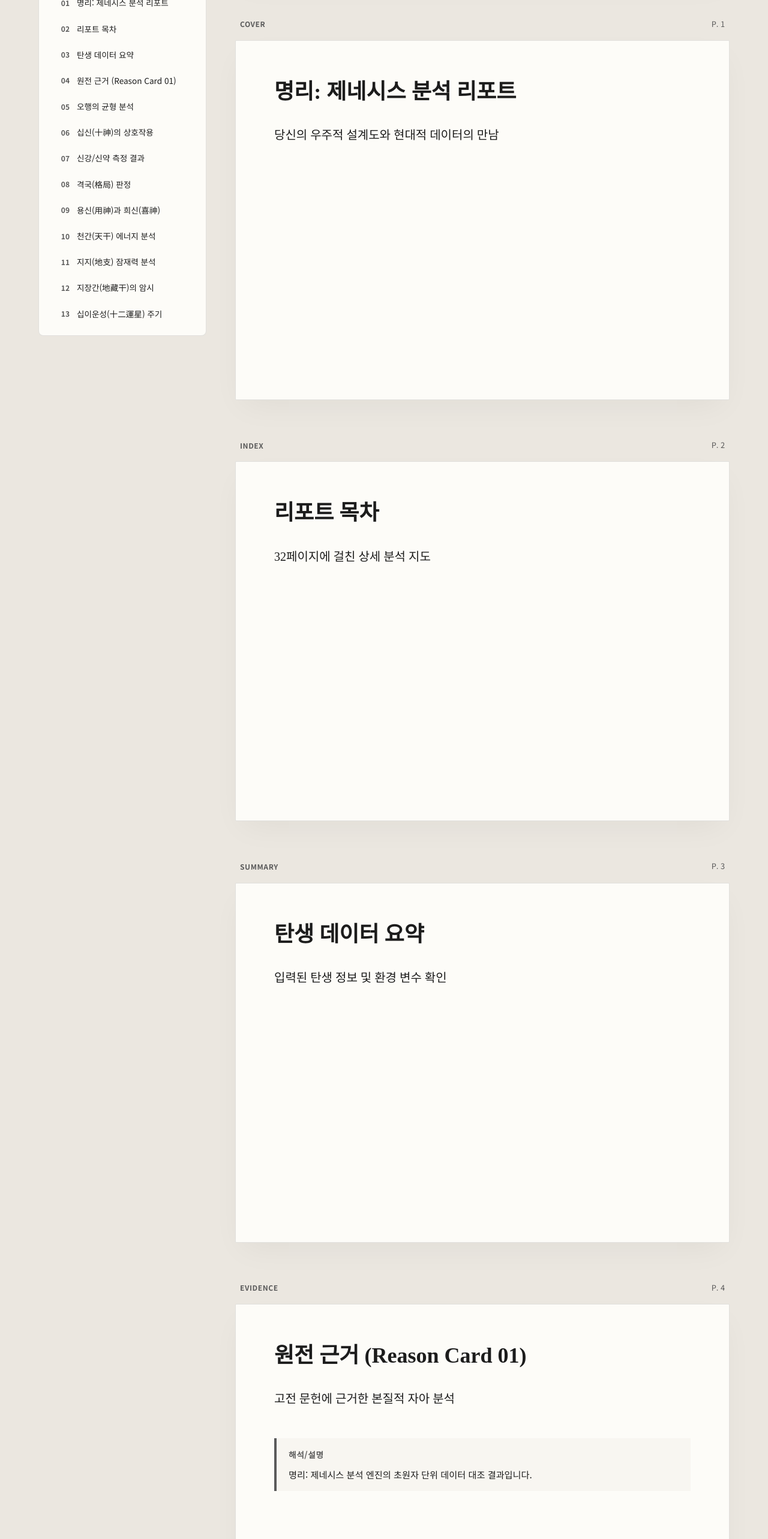
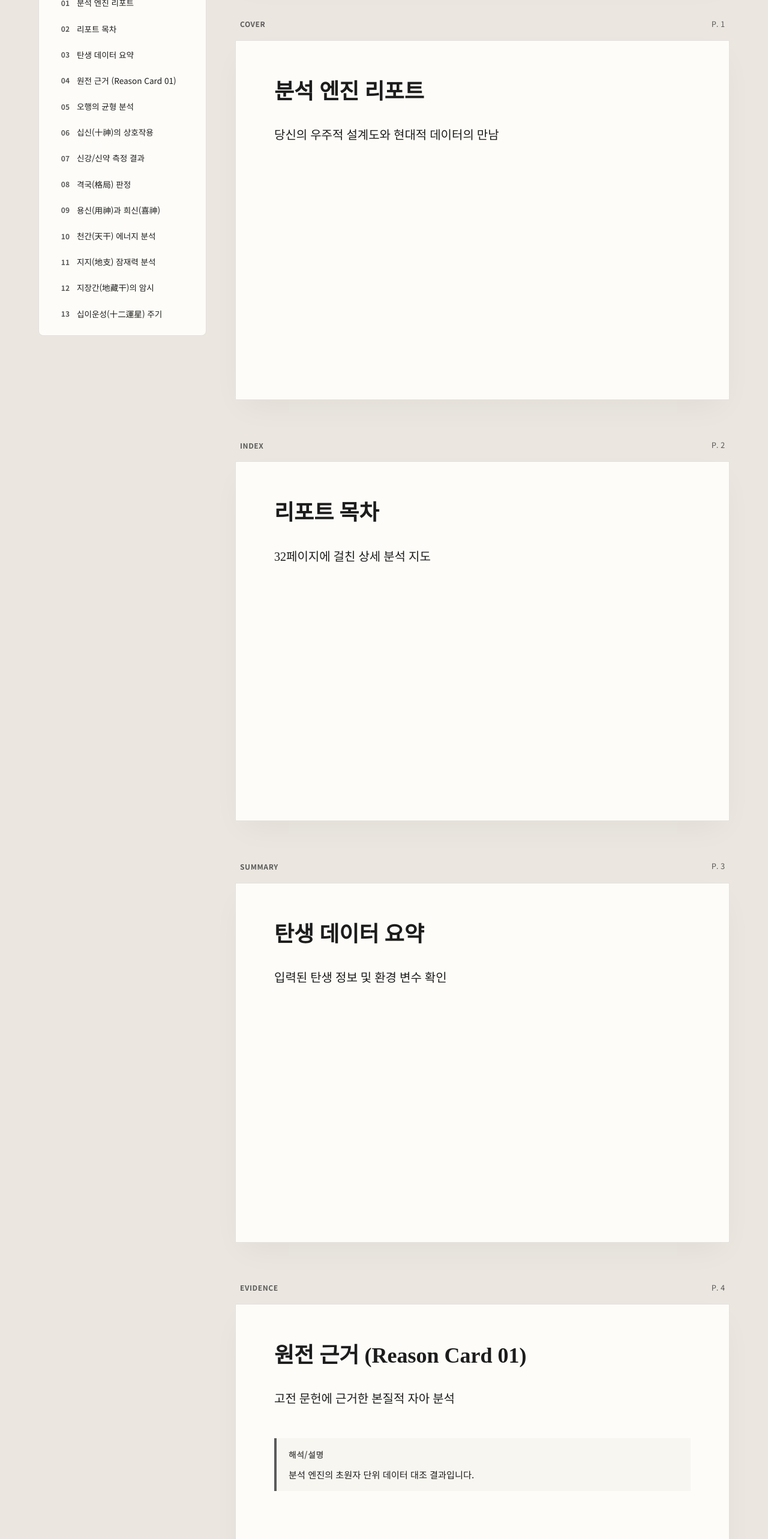
Before and after one commit to suhachi/MYUNGRI-_The-Genesis, a React (Vite) app: page /report in a window 1280 px wide. Shown: the part 220-2786 px from the top of the page at 60% size. Built offline with nearby package versions, Linux system fonts and the light colour scheme.

Commit message:
fix: patch Step 2-D - remove KR brand leakage and add reduced-motion scroll support

```diff
--- a/src/config/reportTemplate.ts
+++ b/src/config/reportTemplate.ts
@@ -7,7 +7,7 @@ export interface ReportPage {
 }
 
 export const REPORT_SECTIONS: ReportPage[] = [
-    { id: 1, title: "명리: 제네시스 분석 리포트", category: "Cover", content: "당신의 우주적 설계도와 현대적 데이터의 만남", type: 'cover' },
+    { id: 1, title: "분석 엔진 리포트", category: "Cover", content: "당신의 우주적 설계도와 현대적 데이터의 만남", type: 'cover' },
     { id: 2, title: "리포트 목차", category: "Index", content: "32페이지에 걸친 상세 분석 지도", type: 'index' },
     { id: 3, title: "탄생 데이터 요약", category: "Summary", content: "입력된 탄생 정보 및 환경 변수 확인", type: 'summary' },
     { id: 4, title: "원전 근거 (Reason Card 01)", category: "Evidence", content: "고전 문헌에 근거한 본질적 자아 분석", type: 'analysis' },
@@ -36,7 +36,7 @@ export const REPORT_SECTIONS: ReportPage[] = [
     { id: 27, title: "원전 근거 (Reason Card 02)", category: "Evidence", content: "심화 분석 데이터 대조 결과", type: 'analysis' },
     { id: 28, title: "심층 분석: 성격의 이면", category: "Deep Dive", content: "타인이 모르는 당신만의 본질", type: 'analysis' },
     { id: 29, title: "미래 전략: 3년 내 핵심 과제", category: "Action", content: "가장 우선순위를 두어야 할 삶의 영역", type: 'action' },
-    { id: 30, title: "명리학적 Appendix", category: "Appendix", content: "사용된 전문 용어와 분석 기법 해설", type: 'appendix' },
+    { id: 30, title: "분석 학술적 Appendix", category: "Appendix", content: "사용된 전문 용어와 분석 기법 해설", type: 'appendix' },
     { id: 31, title: "리포트 요약 및 맺음말", category: "Appendix", content: "변화를 위한 마지막 한마디", type: 'appendix' },
-    { id: 32, title: "제네시스 북 보증서", category: "Appendix", content: "데이터 정확성 및 분석 권위 보증", type: 'appendix' },
+    { id: 32, title: "정밀 분석 보증서", category: "Appendix", content: "데이터 정확성 및 분석 권위 보증", type: 'appendix' },
 ];
--- a/src/pages/Report.module.css
+++ b/src/pages/Report.module.css
@@ -109,10 +109,13 @@
 }
 
 .pageSection {
-    scroll-margin-top: 6rem;
+    scroll-margin-top: var(--header-height, 6rem);
+    /* Header height + buffer */
     display: flex;
     flex-direction: column;
     gap: 1rem;
+    break-inside: avoid;
+    /* 인쇄 시 요소 쪼개짐 방지 */
 }
 
 .pageHeader {
@@ -210,6 +213,7 @@
 
     .pageSection {
         page-break-after: always !important;
+        break-after: page !important;
         padding: 2cm !important;
         /* 인쇄 여백 */
     }
--- a/src/pages/Report.tsx
+++ b/src/pages/Report.tsx
@@ -1,11 +1,11 @@
-import React, { useState, useEffect } from 'react';
+import React, { useState } from 'react';
 import { useLocation } from 'react-router-dom';
 import { Container } from '../components/layout/Container';
 import { Header } from '../components/layout/Header';
 import { Card } from '../components/ui/Card';
 import { ContextBox } from '../components/ui/ContextBox';
 import { AdviceBox } from '../components/ui/AdviceBox';
-import { REPORT_SECTIONS, ReportPage } from '../config/reportTemplate';
+import { REPORT_SECTIONS } from '../config/reportTemplate';
 import styles from './Report.module.css';
 
 export const Report: React.FC = () => {
@@ -13,18 +13,20 @@ export const Report: React.FC = () => {
     const formData = location.state;
     const [isMenuOpen, setIsMenuOpen] = useState(false);
 
-    // 섹션 이동 핸들러
+    // 섹션 이동 핸들러 (접근성 고려)
     const scrollToSection = (id: number) => {
         const element = document.getElementById(`page-${id}`);
         if (element) {
-            element.scrollIntoView({ behavior: 'smooth' });
+            const isReduced = window.matchMedia('(prefers-reduced-motion: reduce)').matches;
+            element.scrollIntoView({
+                behavior: isReduced ? 'auto' : 'smooth'
+            });
             setIsMenuOpen(false);
         }
     };
 
     return (
         <div className={styles.reportPage}>
-            {/* 인쇄 시 헤더 숨김 처리 고려 (CSS에서 처리) */}
             <Header lockupDisplay="en_name" />
 
             <Container className={styles.mainLayout}>
@@ -79,7 +81,7 @@ export const Report: React.FC = () => {
                                 {/* 섹션 타입에 따른 프리미티브 재사용 예시 */}
                                 {section.type === 'analysis' && (
                                     <ContextBox className={styles.primitiveBox}>
-                                        명리: 제네시스 분석 엔진의 초원자 단위 데이터 대조 결과입니다.
+                                        분석 엔진의 초원자 단위 데이터 대조 결과입니다.
                                     </ContextBox>
                                 )}
 
```
